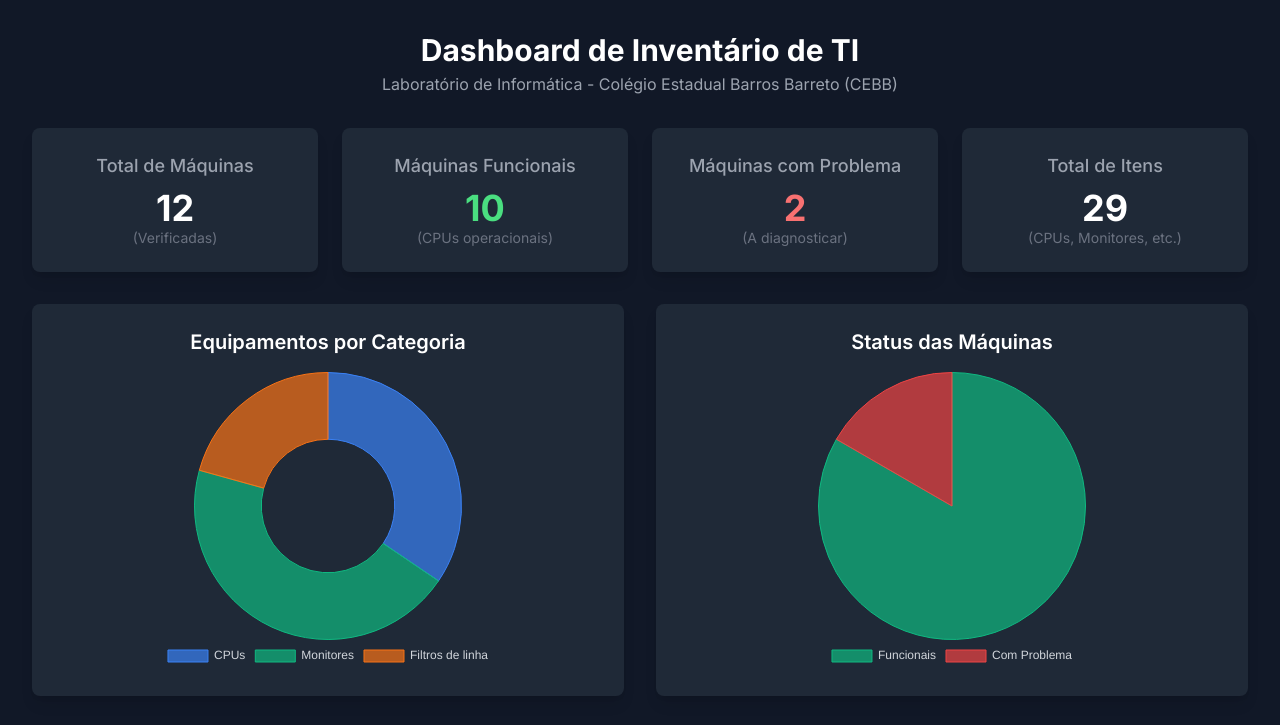
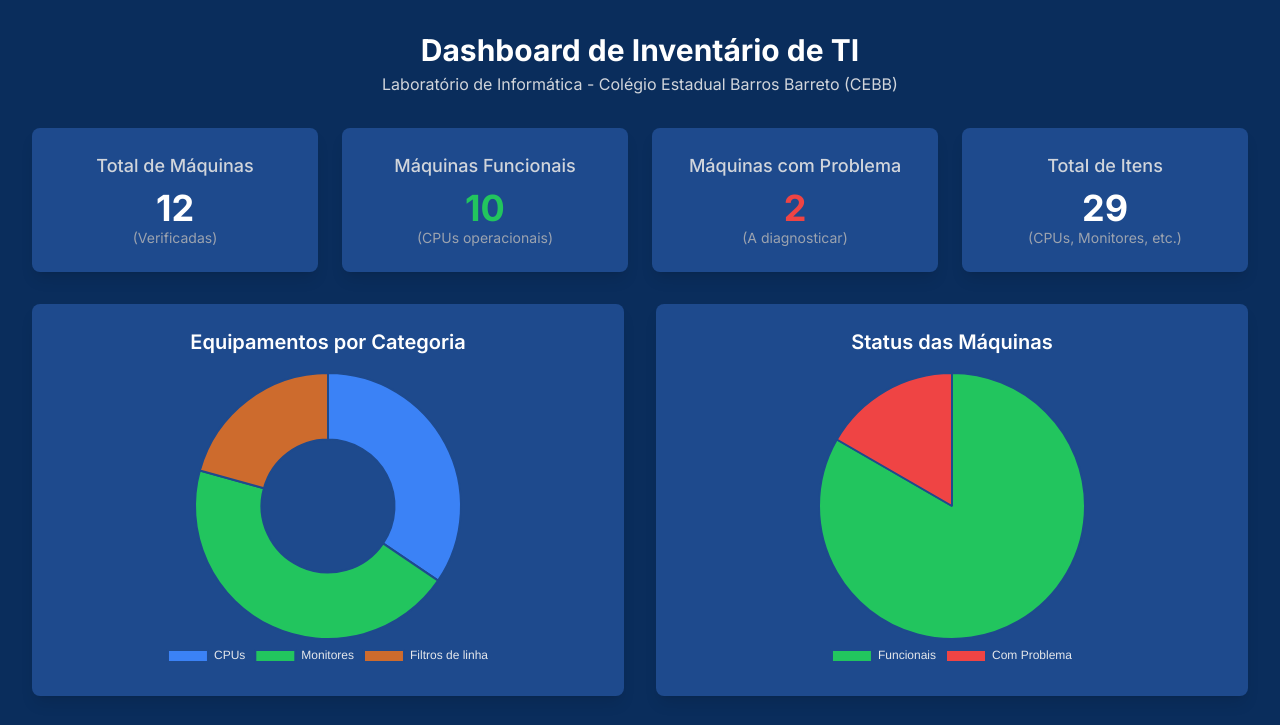
Before and after one commit to wilderpaz/cebb, a plain HTML site: page dashboard.html in a window 1280 px wide. Shown: the top 725 px of the page. Drawn offline with nearby package versions, Linux system fonts and the light colour scheme.

Commit message:
Update dashboard.html

```diff
--- a/dashboard.html
+++ b/dashboard.html
@@ -3,112 +3,133 @@
 <head>
     <meta charset="UTF-8">
     <meta name="viewport" content="width=device-width, initial-scale=1.0">
-    <title>Dashboard de Inventário de TI - Lab Inf CEBB</title>
+    <title>Dashboard de Inventário de TI v2 - Lab Inf CEBB</title>
     <script src="https://cdn.tailwindcss.com"></script>
     <script src="https://cdn.jsdelivr.net/npm/chart.js"></script>
     <link rel="preconnect" href="https://fonts.googleapis.com">
     <link rel="preconnect" href="https://fonts.gstatic.com" crossorigin>
     <link href="https://fonts.googleapis.com/css2?family=Inter:wght@400;500;600;700&display=swap" rel="stylesheet">
     <style>
+        /* Cores baseadas na logo do CEBB */
+        :root {
+            --cebb-dark-blue: #0A2D5C;
+            --cebb-medium-blue: #1E4A8D;
+            --cebb-light-blue: #3B82F6;
+            --cebb-green: #22C55E;
+            --cebb-red: #EF4444;
+            --cebb-text: #E5E7EB;
+            --cebb-text-secondary: #9CA3AF;
+        }
+
         body {
             font-family: 'Inter', sans-serif;
-            background-color: #111827; /* bg-gray-900 */
-            color: #d1d5db; /* text-gray-300 */
+            background-color: var(--cebb-dark-blue);
+            color: var(--cebb-text);
         }
+        .bg-card { background-color: var(--cebb-medium-blue); }
+        .bg-header { background-color: var(--cebb-medium-blue); opacity: 0.9; }
+
         .chart-container {
             position: relative;
             margin: auto;
             height: 300px;
             width: 100%;
         }
-        /* Custom scrollbar for table container */
-        .table-container::-webkit-scrollbar {
-            width: 8px;
-            height: 8px;
+        /* Animação de entrada */
+        @keyframes fadeIn {
+            from { opacity: 0; transform: translateY(20px); }
+            to { opacity: 1; transform: translateY(0); }
         }
-        .table-container::-webkit-scrollbar-track {
-            background: #1f2937; /* bg-gray-800 */
+        .fade-in {
+            animation: fadeIn 0.5s ease-out forwards;
         }
-        .table-container::-webkit-scrollbar-thumb {
-            background: #4b5563; /* bg-gray-600 */
-            border-radius: 4px;
+
+        /* Custom scrollbar */
+        .table-container::-webkit-scrollbar { width: 8px; height: 8px; }
+        .table-container::-webkit-scrollbar-track { background: var(--cebb-dark-blue); }
+        .table-container::-webkit-scrollbar-thumb { background: var(--cebb-light-blue); border-radius: 4px; }
+        .table-container::-webkit-scrollbar-thumb:hover { background: #60a5fa; }
+
+        /* Search input styling */
+        .search-input {
+            background-color: var(--cebb-dark-blue);
+            border: 1px solid var(--cebb-medium-blue);
+            color: var(--cebb-text);
         }
-        .table-container::-webkit-scrollbar-thumb:hover {
-            background: #6b7280; /* bg-gray-500 */
+        .search-input:focus {
+            outline: none;
+            border-color: var(--cebb-light-blue);
+            box-shadow: 0 0 0 2px var(--cebb-light-blue);
         }
     </style>
 </head>
 <body class="p-4 sm:p-6 md:p-8">
     <div class="max-w-7xl mx-auto">
         <!-- Header -->
-        <header class="mb-8">
+        <header class="mb-8 fade-in">
             <h1 class="text-3xl font-bold text-white text-center">Dashboard de Inventário de TI</h1>
-            <p class="text-center text-gray-400 mt-1">Laboratório de Informática - Colégio Estadual Barros Barreto (CEBB)</p>
+            <p class="text-center text-gray-300 mt-1">Laboratório de Informática - Colégio Estadual Barros Barreto (CEBB)</p>
         </header>
 
         <!-- KPIs Section -->
         <div class="grid grid-cols-1 sm:grid-cols-2 lg:grid-cols-4 gap-6 mb-8">
-            <div class="bg-gray-800 p-6 rounded-lg shadow-lg text-center">
-                <h2 class="text-lg font-medium text-gray-400">Total de Máquinas</h2>
+            <div class="bg-card p-6 rounded-lg shadow-lg text-center fade-in" style="animation-delay: 100ms;">
+                <h2 class="text-lg font-medium text-gray-300">Total de Máquinas</h2>
                 <p class="text-4xl font-bold text-white mt-2">12</p>
-                <p class="text-sm text-gray-500">(Verificadas)</p>
+                <p class="text-sm text-gray-400">(Verificadas)</p>
             </div>
-            <div class="bg-gray-800 p-6 rounded-lg shadow-lg text-center">
-                <h2 class="text-lg font-medium text-gray-400">Máquinas Funcionais</h2>
-                <p class="text-4xl font-bold text-green-400 mt-2">10</p>
-                <p class="text-sm text-gray-500">(CPUs operacionais)</p>
+            <div class="bg-card p-6 rounded-lg shadow-lg text-center fade-in" style="animation-delay: 200ms;">
+                <h2 class="text-lg font-medium text-gray-300">Máquinas Funcionais</h2>
+                <p class="text-4xl font-bold text-[var(--cebb-green)] mt-2">10</p>
+                <p class="text-sm text-gray-400">(CPUs operacionais)</p>
             </div>
-            <div class="bg-gray-800 p-6 rounded-lg shadow-lg text-center">
-                <h2 class="text-lg font-medium text-gray-400">Máquinas com Problema</h2>
-                <p class="text-4xl font-bold text-red-400 mt-2">2</p>
-                <p class="text-sm text-gray-500">(A diagnosticar)</p>
+            <div class="bg-card p-6 rounded-lg shadow-lg text-center fade-in" style="animation-delay: 300ms;">
+                <h2 class="text-lg font-medium text-gray-300">Máquinas com Problema</h2>
+                <p class="text-4xl font-bold text-[var(--cebb-red)] mt-2">2</p>
+                <p class="text-sm text-gray-400">(A diagnosticar)</p>
             </div>
-            <div class="bg-gray-800 p-6 rounded-lg shadow-lg text-center">
-                <h2 class="text-lg font-medium text-gray-400">Total de Itens</h2>
+            <div class="bg-card p-6 rounded-lg shadow-lg text-center fade-in" style="animation-delay: 400ms;">
+                <h2 class="text-lg font-medium text-gray-300">Total de Itens</h2>
                 <p class="text-4xl font-bold text-white mt-2">29</p>
-                <p class="text-sm text-gray-500">(CPUs, Monitores, etc.)</p>
+                <p class="text-sm text-gray-400">(CPUs, Monitores, etc.)</p>
             </div>
         </div>
 
         <!-- Charts Section -->
-        <div class="grid grid-cols-1 lg:grid-cols-2 gap-8 mb-8">
-            <!-- Chart 1: Equipamentos por Categoria -->
-            <div class="bg-gray-800 p-6 rounded-lg shadow-lg">
+        <div class="grid grid-cols-1 lg:grid-cols-2 gap-8 mb-8 fade-in" style="animation-delay: 500ms;">
+            <div class="bg-card p-6 rounded-lg shadow-lg">
                 <h3 class="text-xl font-semibold text-white mb-4 text-center">Equipamentos por Categoria</h3>
-                <div class="chart-container">
-                    <canvas id="categoryChart"></canvas>
-                </div>
+                <div class="chart-container"><canvas id="categoryChart"></canvas></div>
             </div>
-            <!-- Chart 2: Status das Máquinas -->
-            <div class="bg-gray-800 p-6 rounded-lg shadow-lg">
+            <div class="bg-card p-6 rounded-lg shadow-lg">
                 <h3 class="text-xl font-semibold text-white mb-4 text-center">Status das Máquinas</h3>
-                <div class="chart-container">
-                    <canvas id="statusChart"></canvas>
-                </div>
+                <div class="chart-container"><canvas id="statusChart"></canvas></div>
             </div>
-            <!-- Chart 3: CPUs por Marca -->
-            <div class="bg-gray-800 p-6 rounded-lg shadow-lg">
+            <div class="bg-card p-6 rounded-lg shadow-lg">
                 <h3 class="text-xl font-semibold text-white mb-4 text-center">CPUs por Marca</h3>
-                <div class="chart-container">
-                    <canvas id="cpuChart"></canvas>
-                </div>
+                <div class="chart-container"><canvas id="cpuChart"></canvas></div>
             </div>
-            <!-- Chart 4: Monitores por Marca -->
-            <div class="bg-gray-800 p-6 rounded-lg shadow-lg">
+            <div class="bg-card p-6 rounded-lg shadow-lg">
                 <h3 class="text-xl font-semibold text-white mb-4 text-center">Monitores por Marca</h3>
-                <div class="chart-container">
-                    <canvas id="monitorChart"></canvas>
-                </div>
+                <div class="chart-container"><canvas id="monitorChart"></canvas></div>
             </div>
         </div>
 
         <!-- Inventory Table Section -->
-        <div>
-            <h2 class="text-2xl font-bold text-white mb-4">Inventário Detalhado</h2>
-            <div class="bg-gray-800 rounded-lg shadow-lg overflow-hidden">
+        <div class="fade-in" style="animation-delay: 600ms;">
+            <div class="flex justify-between items-center mb-4">
+                <h2 class="text-2xl font-bold text-white">Inventário Detalhado</h2>
+                <div class="relative">
+                    <input type="text" id="searchInput" class="search-input w-64 pl-4 pr-10 py-2 rounded-full text-sm" placeholder="Pesquisar na tabela...">
+                    <svg class="absolute right-3 top-1/2 -translate-y-1/2 w-5 h-5 text-gray-400" xmlns="http://www.w3.org/2000/svg" fill="none" viewBox="0 0 24 24" stroke="currentColor">
+                        <path stroke-linecap="round" stroke-linejoin="round" stroke-width="2" d="M21 21l-6-6m2-5a7 7 0 11-14 0 7 7 0 0114 0z" />
+                    </svg>
+                </div>
+            </div>
+            <div class="bg-card rounded-lg shadow-lg overflow-hidden">
                 <div class="overflow-x-auto table-container">
                     <table class="min-w-full text-sm text-left">
-                        <thead class="bg-gray-700 text-xs text-gray-300 uppercase">
+                        <thead class="bg-header text-xs text-gray-200 uppercase">
                             <tr>
                                 <th scope="col" class="px-6 py-3">Categoria</th>
                                 <th scope="col" class="px-6 py-3">Marca</th>
@@ -121,9 +142,9 @@
                                 <th scope="col" class="px-6 py-3">Nº Série / Patrimônio</th>
                             </tr>
                         </thead>
-                        <tbody class="divide-y divide-gray-700">
-                            <!-- CPU Daten -->
-                            <tr class="hover:bg-gray-700/50">
+                        <tbody id="inventoryTable" class="divide-y divide-[var(--cebb-dark-blue)]">
+                            <!-- Rows are identical to the previous version -->
+                            <tr class="hover:bg-[var(--cebb-dark-blue)]">
                                 <td class="px-6 py-4 font-medium">CPUs</td>
                                 <td class="px-6 py-4">Daten</td>
                                 <td class="px-6 py-4">-</td>
@@ -134,8 +155,7 @@
                                 <td class="px-6 py-4 text-center">4</td>
                                 <td class="px-6 py-4">N/A</td>
                             </tr>
-                            <!-- CPU C3Tech -->
-                            <tr class="hover:bg-gray-700/50">
+                            <tr class="hover:bg-[var(--cebb-dark-blue)]">
                                 <td class="px-6 py-4 font-medium">CPUs</td>
                                 <td class="px-6 py-4">C3Tech</td>
                                 <td class="px-6 py-4">-</td>
@@ -146,8 +166,7 @@
                                 <td class="px-6 py-4 text-center">6</td>
                                 <td class="px-6 py-4">N/A</td>
                             </tr>
-                            <!-- Monitores LG -->
-                             <tr class="hover:bg-gray-700/50">
+                            <tr class="hover:bg-[var(--cebb-dark-blue)]">
                                 <td class="px-6 py-4 font-medium">Monitores</td>
                                 <td class="px-6 py-4">LG</td>
                                 <td class="px-6 py-4">20MK400H-B</td>
@@ -160,8 +179,7 @@
 201AZRDSW534 (01.183.349)
 201AZCQSW371 (01.183.335)</td>
                             </tr>
-                            <!-- Monitor LG FLATRON -->
-                            <tr class="hover:bg-gray-700/50">
+                            <tr class="hover:bg-[var(--cebb-dark-blue)]">
                                 <td class="px-6 py-4 font-medium">Monitores</td>
                                 <td class="px-6 py-4">LG FLATRON</td>
                                 <td class="px-6 py-4">FLATRON W2043S-PF</td>
@@ -172,8 +190,7 @@
                                 <td class="px-6 py-4 text-center">1</td>
                                 <td class="px-6 py-4">910SYFRD4866</td>
                             </tr>
-                            <!-- Monitores BPC Corp -->
-                            <tr class="hover:bg-gray-700/50">
+                            <tr class="hover:bg-[var(--cebb-dark-blue)]">
                                 <td class="px-6 py-4 font-medium">Monitores</td>
                                 <td class="px-6 py-4">BPC Corp</td>
                                 <td class="px-6 py-4">BPC CORP 20WV 75...</td>
@@ -184,8 +201,7 @@
                                 <td class="px-6 py-4 text-center">6</td>
                                 <td class="px-6 py-4">N/A</td>
                             </tr>
-                             <!-- Monitor Brazil PC -->
-                            <tr class="hover:bg-gray-700/50">
+                            <tr class="hover:bg-[var(--cebb-dark-blue)]">
                                 <td class="px-6 py-4 font-medium">Monitores</td>
                                 <td class="px-6 py-4">Brazil PC</td>
                                 <td class="px-6 py-4">BPC-190HDMI-G</td>
@@ -196,8 +212,7 @@
                                 <td class="px-6 py-4 text-center">1</td>
                                 <td class="px-6 py-4">BPC190WHDMIVGABWC230238128</td>
                             </tr>
-                             <!-- Monitores VXpro -->
-                             <tr class="hover:bg-gray-700/50">
+                            <tr class="hover:bg-[var(--cebb-dark-blue)]">
                                 <td class="px-6 py-4 font-medium">Monitores</td>
                                 <td class="px-6 py-4">VXpro</td>
                                 <td class="px-6 py-4">VXP190V-HDMI</td>
@@ -208,8 +223,7 @@
                                 <td class="px-6 py-4 text-center">2</td>
                                 <td class="px-6 py-4">N/A</td>
                             </tr>
-                             <!-- Filtros de linha -->
-                            <tr class="hover:bg-gray-700/50">
+                            <tr class="hover:bg-[var(--cebb-dark-blue)]">
                                 <td class="px-6 py-4 font-medium">Filtros de linha</td>
                                 <td class="px-6 py-4">-</td>
                                 <td class="px-6 py-4">-</td>
@@ -229,12 +243,22 @@
 
     <script>
         document.addEventListener('DOMContentLoaded', function () {
-            const chartFontColor = '#d1d5db';
-            const gridColor = 'rgba(255, 255, 255, 0.1)';
+            // Colors from CSS variables
+            const colors = {
+                darkBlue: '#0A2D5C',
+                mediumBlue: '#1E4A8D',
+                lightBlue: '#3B82F6',
+                green: '#22C55E',
+                red: '#EF4444',
+                text: '#E5E7EB'
+            };
+            const gridColor = 'rgba(229, 231, 235, 0.1)';
 
             // Chart.js Global Defaults
-            Chart.defaults.color = chartFontColor;
+            Chart.defaults.color = colors.text;
             Chart.defaults.plugins.legend.position = 'bottom';
+            Chart.defaults.animation.duration = 1000;
+            Chart.defaults.animation.easing = 'easeInOutQuart';
 
             // 1. Category Chart (Doughnut)
             const categoryCtx = document.getElementById('categoryChart').getContext('2d');
@@ -245,23 +269,13 @@
                     datasets: [{
                         label: 'Unidades',
                         data: [10, 13, 6],
-                        backgroundColor: [
-                            'rgba(59, 130, 246, 0.7)',  // Blue
-                            'rgba(16, 185, 129, 0.7)', // Green
-                            'rgba(249, 115, 22, 0.7)', // Orange
-                        ],
-                        borderColor: [
-                            'rgba(59, 130, 246, 1)',
-                            'rgba(16, 185, 129, 1)',
-                            'rgba(249, 115, 22, 1)',
-                        ],
-                        borderWidth: 1
+                        backgroundColor: [colors.lightBlue, colors.green, 'rgba(249, 115, 22, 0.8)'],
+                        borderColor: colors.mediumBlue,
+                        borderWidth: 2,
+                        hoverOffset: 8
                     }]
                 },
-                options: {
-                    responsive: true,
-                    maintainAspectRatio: false,
-                }
+                options: { responsive: true, maintainAspectRatio: false }
             });
 
             // 2. Status Chart (Pie)
@@ -273,21 +287,13 @@
                     datasets: [{
                         label: 'Status das Máquinas',
                         data: [10, 2],
-                         backgroundColor: [
-                            'rgba(16, 185, 129, 0.7)', // Green
-                            'rgba(239, 68, 68, 0.7)',   // Red
-                        ],
-                        borderColor: [
-                            'rgba(16, 185, 129, 1)',
-                            'rgba(239, 68, 68, 1)',
-                        ],
-                        borderWidth: 1
+                        backgroundColor: [colors.green, colors.red],
+                        borderColor: colors.mediumBlue,
+                        borderWidth: 2,
+                        hoverOffset: 8
                     }]
                 },
-                options: {
-                    responsive: true,
-                    maintainAspectRatio: false,
-                }
+                options: { responsive: true, maintainAspectRatio: false }
             });
 
             // 3. CPU Chart (Bar)
@@ -299,39 +305,19 @@
                     datasets: [{
                         label: 'Nº de CPUs',
                         data: [4, 6],
-                        backgroundColor: [
-                             'rgba(59, 130, 246, 0.7)',
-                             'rgba(139, 92, 246, 0.7)', // Purple
-                        ],
-                        borderColor: [
-                            'rgba(59, 130, 246, 1)',
-                            'rgba(139, 92, 246, 1)',
-                        ],
-                        borderWidth: 1
+                        backgroundColor: [colors.lightBlue, '#8B5CF6'], // Purple
+                        borderColor: [colors.lightBlue, '#8B5CF6'],
+                        borderWidth: 1,
+                        borderRadius: 4
                     }]
                 },
                 options: {
-                    responsive: true,
-                    maintainAspectRatio: false,
+                    responsive: true, maintainAspectRatio: false,
                     scales: {
-                        y: {
-                            beginAtZero: true,
-                            ticks: {
-                                color: chartFontColor,
-                                stepSize: 1
-                            },
-                            grid: { color: gridColor }
-                        },
-                        x: {
-                            ticks: { color: chartFontColor },
-                            grid: { color: 'transparent' }
-                        }
+                        y: { beginAtZero: true, ticks: { color: colors.text, stepSize: 1 }, grid: { color: gridColor } },
+                        x: { ticks: { color: colors.text }, grid: { color: 'transparent' } }
                     },
-                    plugins: {
-                        legend: {
-                            display: false
-                        }
-                    }
+                    plugins: { legend: { display: false } }
                 }
             });
 
@@ -344,46 +330,39 @@
                     datasets: [{
                         label: 'Nº de Monitores',
                         data: [6, 3, 2, 1, 1],
-                        backgroundColor: [
-                            'rgba(16, 185, 129, 0.7)',
-                            'rgba(234, 179, 8, 0.7)', // Yellow
-                            'rgba(249, 115, 22, 0.7)',
-                            'rgba(219, 39, 119, 0.7)', // Pink
-                            'rgba(14, 165, 233, 0.7)', // Sky blue
-                        ],
-                         borderColor: [
-                            'rgba(16, 185, 129, 1)',
-                            'rgba(234, 179, 8, 1)',
-                            'rgba(249, 115, 22, 1)',
-                            'rgba(219, 39, 119, 1)',
-                            'rgba(14, 165, 233, 1)',
-                        ],
-                        borderWidth: 1
+                        backgroundColor: [colors.green, '#F59E0B', '#F97316', '#EC4899', '#38BDF8'],
+                        borderWidth: 0,
+                        borderRadius: 4
                     }]
                 },
                 options: {
-                    indexAxis: 'y',
-                    responsive: true,
-                    maintainAspectRatio: false,
+                    indexAxis: 'y', responsive: true, maintainAspectRatio: false,
                     scales: {
-                         y: {
-                            beginAtZero: true,
-                            ticks: { color: chartFontColor },
-                            grid: { color: 'transparent' }
-                        },
-                        x: {
-                            ticks: { color: chartFontColor, stepSize: 1 },
-                            grid: { color: gridColor }
-                        }
+                        y: { ticks: { color: colors.text }, grid: { color: 'transparent' } },
+                        x: { ticks: { color: colors.text, stepSize: 1 }, grid: { color: gridColor } }
                     },
-                    plugins: {
-                        legend: {
-                            display: false
-                        }
+                    plugins: { legend: { display: false } }
+                }
+            });
+
+            // Table Search Functionality
+            const searchInput = document.getElementById('searchInput');
+            const tableBody = document.getElementById('inventoryTable');
+            const tableRows = tableBody.getElementsByTagName('tr');
+
+            searchInput.addEventListener('keyup', function() {
+                const searchTerm = searchInput.value.toLowerCase();
+
+                for (let i = 0; i < tableRows.length; i++) {
+                    const row = tableRows[i];
+                    const rowText = row.textContent.toLowerCase();
+                    if (rowText.includes(searchTerm)) {
+                        row.style.display = '';
+                    } else {
+                        row.style.display = 'none';
                     }
                 }
             });
-
         });
     </script>
 </body>
```
